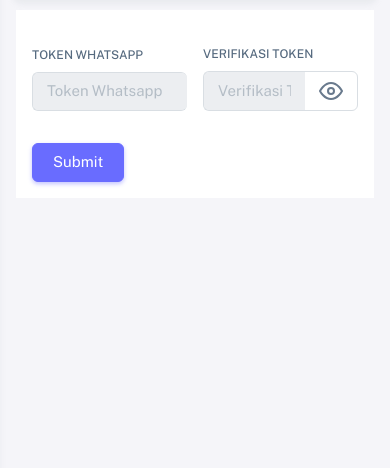
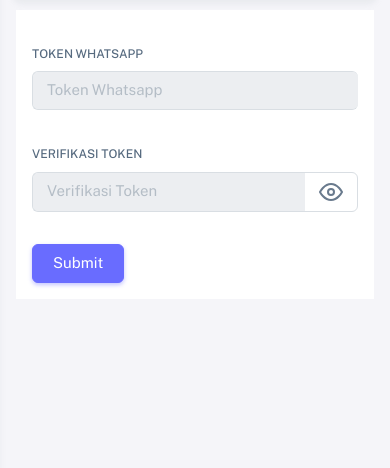
Before and after one commit to tribber93/chatbot-admin, a Django app: page /dashboard/set-token-wa/ in a window 390 px wide. Shown: the part 74-542 px from the top of the page. Run offline with Django 5.2, Linux system fonts and the light colour scheme; the visitor is signed in with stand-in values (Sample User, id 1); parts of the project's set-up code (start-up, migrations or seed data) failed here and were passed over; some libraries are stand-ins or nearby versions.

Commit message:
update responsive

```diff
--- a/admin_chatbot/templates/set_token_wa.html
+++ b/admin_chatbot/templates/set_token_wa.html
@@ -18,7 +18,7 @@
                 <div class="col-6">
                     <input type="text" id="inputPassword6" class="form-control" value="{{ whatsapp_token }}" aria-describedby="passwordHelpInline">
                 </div> -->
-                <div class="col-6">
+                <div class="col-lg-6 col-md-12">
                     <label class="form-label">Token Whatsapp</label>
                     <div class="input-group mb-3">
                         <input placeholder="Token Whatsapp"
@@ -34,7 +34,7 @@
                                required />
                     </div>
                 </div>
-                <div class="col-6">
+                <div class="col-lg-6 col-md-12">
                     <label class="form-label">Verifikasi token</label>
                     <div class="input-group mb-3">
                         <input placeholder="Verifikasi Token"
```
